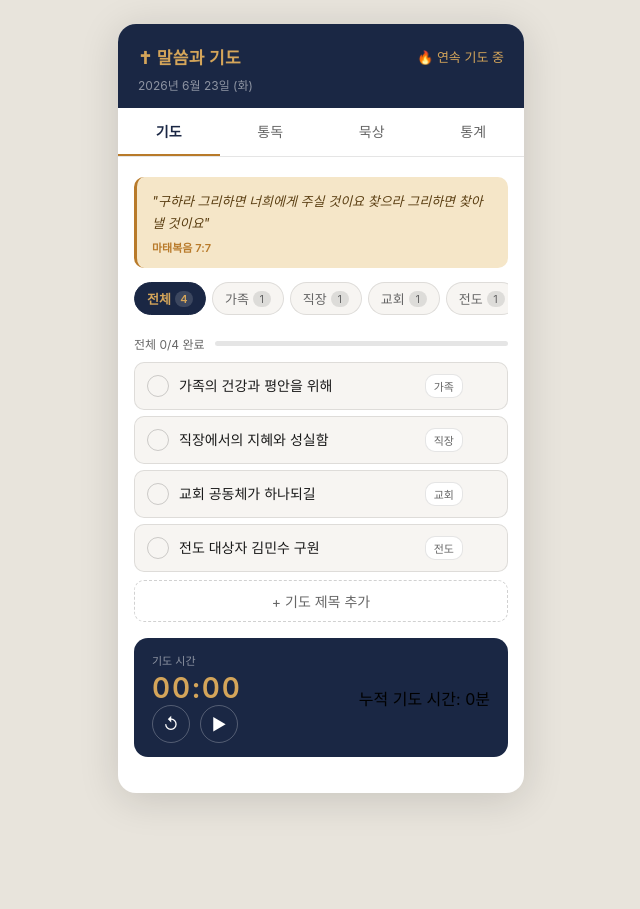
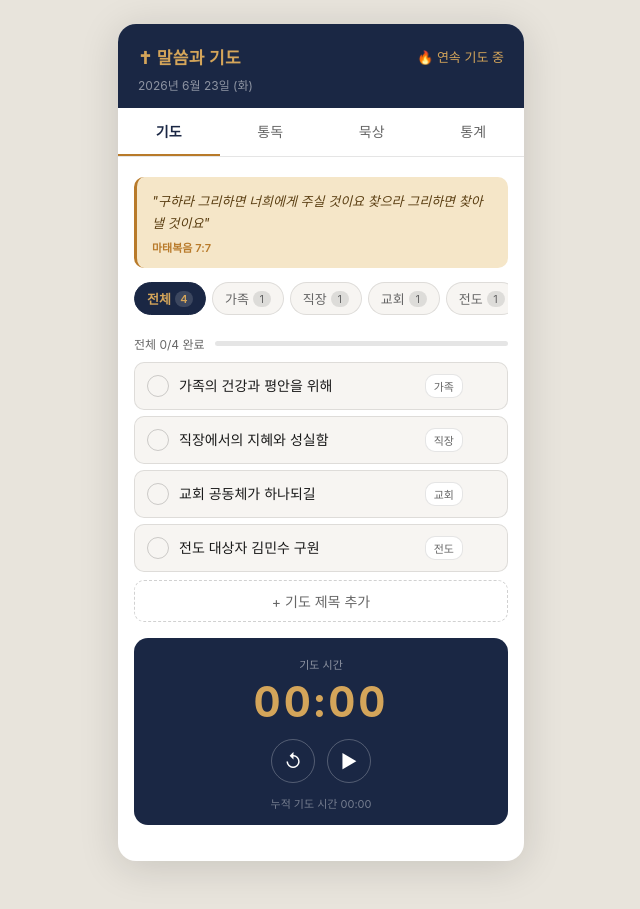
Before and after one commit to swanji21/prayer-bible-app, a React (Vite) app: page / in a window 1280 px wide. Shown: the whole page, without its empty margins (319-959 px from the left). Before the commit the page ends 841 px from the top, so only its background shows below. Built offline with nearby package versions, Linux system fonts and the light colour scheme.

Commit message:
fix: 타이머 UI 개선

```diff
--- a/src/components/Prayer.jsx
+++ b/src/components/Prayer.jsx
@@ -86,6 +86,7 @@ export default function Prayer() {
   }
 
   const totalMins = Math.floor(totalSaved / 60)
+  const totalSecs = totalSaved % 60
 
   return (
     <div className={s.wrap}>
@@ -130,23 +131,21 @@ export default function Prayer() {
       <button className={s.addBtn} onClick={() => setShowModal(true)}>+ 기도 제목 추가</button>
 
       <div className={s.timer}>
-        <div className={s.timerTop}>
-          <div>
         <div className={s.timerLabel}>기도 시간</div>
         <div className={s.timerVal}>{fmt(elapsed)}</div>
-          </div>
         <div className={s.timerBtns}>
           <button className={s.tbtn} onClick={reset}>↺</button>
           <button className={s.tbtn + (isRunning ? ' ' + s.running : '')} onClick={toggle}>
             {isRunning ? '⏸' : '▶'}
           </button>
         </div>
-        </div>
-        {completed && <div className={s.timerDone}>기도 완료! 오늘 총 {fmt(totalSaved)} 기도했어요 🙏</div>}
+        {completed && (
+          <div className={s.timerDone}>🙏 기도 완료! 오늘도 수고하셨어요</div>
+        )}
         {!completed && elapsed > 0 && !isRunning && (
           <button className={s.completeBtn} onClick={complete}>기도 완료 — 저장하기</button>
         )}
-        <div className={s.timerTotal}>누적 기도 시간: {totalMins}분</div>
+        <div className={s.timerTotal}>누적 기도 시간 {fmt(totalSaved)}</div>
       </div>
 
       {showModal && (
--- a/src/components/Prayer.module.css
+++ b/src/components/Prayer.module.css
@@ -80,13 +80,11 @@
 .addBtn { width: 100%; padding: 10px; font-size: 14px; border: 1.5px dashed var(--border2); border-radius: var(--radius); background: transparent; color: var(--text2); margin-top: 8px; transition: background 0.15s; }
 .addBtn:hover { background: var(--bg2); }
 
-.timer { display: flex; align-items: center; justify-content: space-between; background: var(--navy); border-radius: var(--radius-lg); padding: 14px 18px; margin-top: 16px; }
-.timerLabel { font-size: 11px; color: rgba(255,255,255,0.5); margin-bottom: 3px; }
-.timerVal { font-size: 28px; font-weight: 600; color: var(--gold-mid); font-variant-numeric: tabular-nums; letter-spacing: 2px; }
-.timerBtns { display: flex; gap: 10px; }
-.tbtn { width: 38px; height: 38px; border-radius: 50%; border: 1.5px solid rgba(255,255,255,0.25); background: transparent; color: #fff; font-size: 16px; display: flex; align-items: center; justify-content: center; transition: all 0.15s; }
-.tbtn:hover { background: rgba(255,255,255,0.1); }
-.tbtn.running { border-color: var(--gold-mid); color: var(--gold-mid); }
+
+
+
+
+
 
 .overlay { position: fixed; inset: 0; background: rgba(0,0,0,0.5); z-index: 100; display: flex; align-items: flex-end; justify-content: center; }
 .sheet { background: var(--bg); border-radius: 20px 20px 0 0; padding: 22px 18px 40px; width: 100%; max-width: 430px; }
@@ -99,3 +97,17 @@
 .sheetBtns { display: flex; gap: 8px; }
 .cancelBtn { flex: 1; padding: 12px; border-radius: var(--radius); background: var(--bg2); border: 0.5px solid var(--border); color: var(--text2); font-size: 15px; }
 .confirmBtn { flex: 1; padding: 12px; border-radius: var(--radius); background: var(--navy); border: none; color: var(--gold-mid); font-size: 15px; font-weight: 600; }
+
+.timer { background: var(--navy); border-radius: var(--radius-lg); padding: 18px 16px 14px; margin-top: 16px; }
+
+.timerTop { display: flex; align-items: center; justify-content: space-between; margin-bottom: 4px; }
+.timerLabel { font-size: 11px; color: rgba(255,255,255,0.5); margin-bottom: 4px; text-align: center; }
+.timerVal { font-size: 42px; font-weight: 700; color: var(--gold-mid); font-variant-numeric: tabular-nums; letter-spacing: 3px; text-align: center; margin-bottom: 12px; }
+.timerBtns { display: flex; gap: 12px; justify-content: center; margin-bottom: 12px; }
+.tbtn { width: 44px; height: 44px; border-radius: 50%; border: 1.5px solid rgba(255,255,255,0.25); background: transparent; color: #fff; font-size: 18px; display: flex; align-items: center; justify-content: center; transition: all 0.15s; }
+.tbtn:hover { background: rgba(255,255,255,0.1); }
+.tbtn.running { border-color: var(--gold-mid); color: var(--gold-mid); }
+.completeBtn { width: 100%; padding: 10px; background: var(--gold); border: none; border-radius: var(--radius); color: #fff; font-size: 14px; font-weight: 600; margin-bottom: 10px; cursor: pointer; transition: opacity 0.15s; }
+.completeBtn:hover { opacity: 0.85; }
+.timerDone { text-align: center; font-size: 13px; color: var(--gold-mid); margin-bottom: 10px; }
+.timerTotal { text-align: center; font-size: 11px; color: rgba(255,255,255,0.4); }
```
Lines whose indentation alone changed are shown as unchanged.
